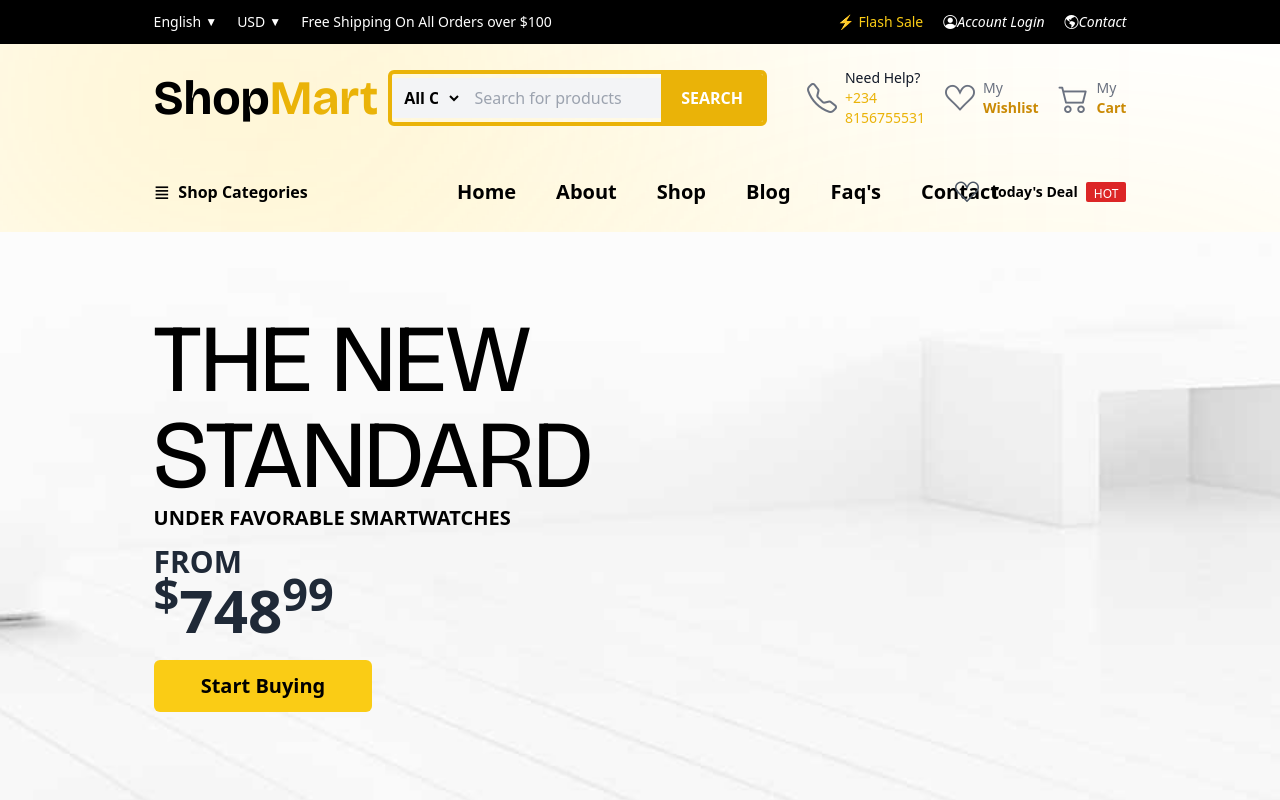
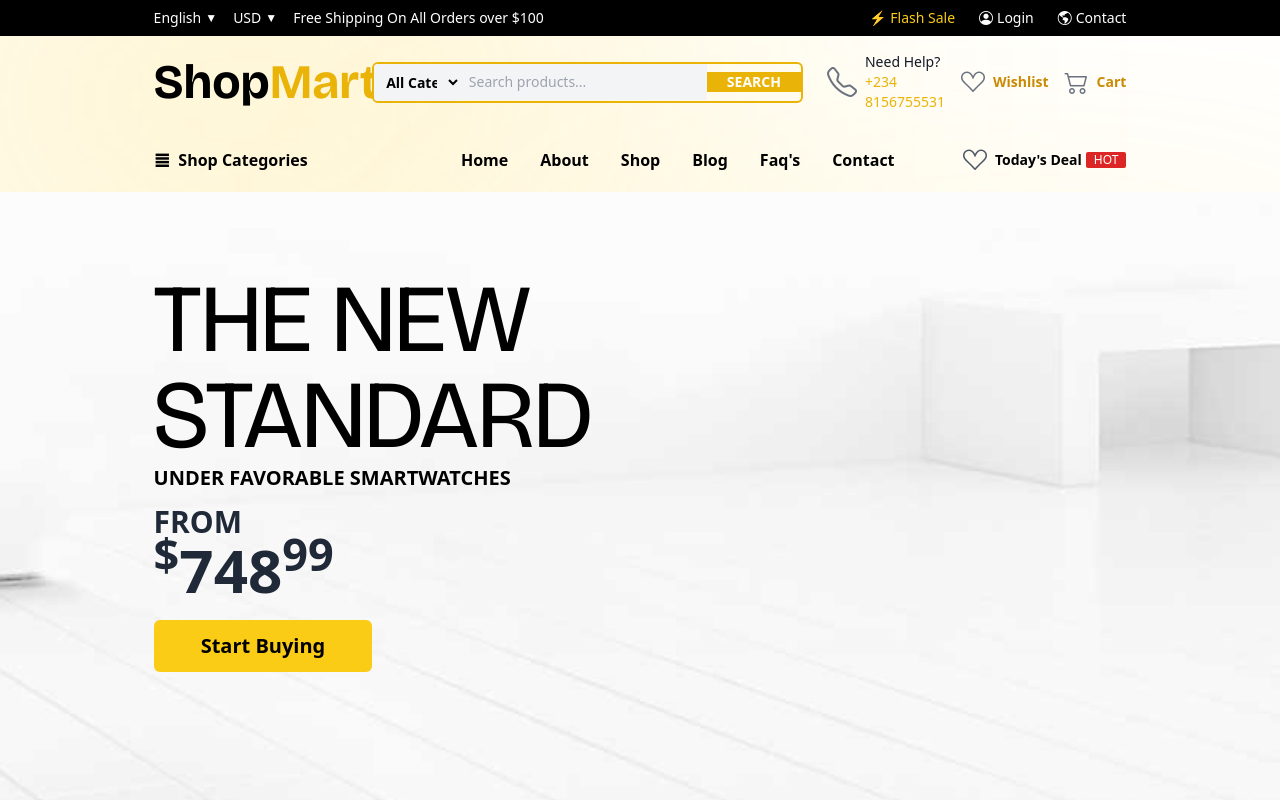
Before and after one commit to BakareHameed/ShopMart, a React (Vite) app: page / in a window 1280 px wide. Shown: the top 800 px of the page. Built offline with nearby package versions, Linux system fonts and the light colour scheme.

Commit message:
Made the navbar responsive

```diff
--- a/src/Components/Nav.jsx
+++ b/src/Components/Nav.jsx
@@ -2,9 +2,7 @@ import React, { useState } from "react";
 import { Link } from "react-router-dom";
 
 function Nav() {
-  const [menuOpen, SetMenuOpen] = React.useState(false);
-  const toggleMenu = () => SetMenuOpen(!menuOpen);
-
+  const [menuOpen, setMenuOpen] = useState(false);
   const [open, setOpen] = useState(false);
 
   const categories = [
@@ -17,140 +15,141 @@ function Nav() {
   ];
 
   return (
-    <>
     <nav className="w-full flex flex-col justify-center items-center relative">
       {/* Top Bar */}
-        <div className="top-nav w-full flex justify-between items-center bg-black text-white px-[8%] lg:px-[12%] py-3 text-sm">
-          <div className="flex w-1/2 gap-5 items-center">
+      <div className="top-nav w-full flex flex-col sm:flex-row justify-between items-center bg-black text-white px-4 md:px-[8%] lg:px-[12%] py-2 text-xs sm:text-sm gap-2 sm:gap-0">
+        <div className="flex flex-wrap gap-4 items-center justify-center sm:justify-start">
+          {/* Language */}
           <div className="relative group">
             <span className="cursor-pointer flex items-center hover:text-yellow-600">
               English <span className="ml-1 text-xs">▼</span>
             </span>
-              <ul className="absolute top-full left-0 bg-white text-black shadow-md rounded-md p-4 transition hidden group-hover:flex flex-col gap-2 z-50">
+            <ul className="absolute top-full left-0 bg-white text-black shadow-md rounded-md p-4 hidden group-hover:flex flex-col gap-2 z-50">
               <li>Francais</li>
               <li>Deutsch</li>
             </ul>
           </div>
+          {/* Currency */}
           <div className="relative group">
             <span className="cursor-pointer flex items-center hover:text-yellow-600">
               USD <span className="ml-1 text-xs">▼</span>
             </span>
-              <ul className="absolute top-full left-0 bg-white text-black shadow-md rounded-md p-4 transition hidden group-hover:flex flex-col gap-2 z-50">
+            <ul className="absolute top-full left-0 bg-white text-black shadow-md rounded-md p-4 hidden group-hover:flex flex-col gap-2 z-50">
               <li>CAD</li>
               <li>EURO</li>
             </ul>
           </div>
-            <p className="hide">Free Shipping On All Orders over $100</p>
+          <p className="hidden sm:block">Free Shipping On All Orders over $100</p>
         </div>
-          <ul className="flex gap-5 w-1/2 justify-end items-center">
+
+        <ul className="flex gap-4 sm:gap-6 justify-center sm:justify-end items-center text-xs sm:text-sm">
           <li className="text-yellow-400 flex items-center gap-1">
             ⚡<a href="#">Flash Sale</a>
           </li>
           <li>
-              <a href="#" className="hover:text-yellow-400 transition">
-                <i className="bi bi-person-circle">Account Login</i>
+            <a href="#" className="hover:text-yellow-400 transition flex items-center gap-1">
+              <i className="bi bi-person-circle"></i> Login
             </a>
           </li>
           <li>
-              <Link href="#" className="hover:text-yellow-400 transition">
-                <i className="bi bi-globe-americas">Contact</i>
+            <Link to="/contact" className="hover:text-yellow-400 transition flex items-center gap-1">
+              <i className="bi bi-globe-americas"></i> Contact
             </Link>
           </li>
         </ul>
       </div>
 
       {/* Middle Nav */}
-        <div className="middle-nav w-full flex justify-between items-center px-[5%] lg:px-[12%] py-6 gap-10">
-          <div className="w-1/5">
+      <div className="middle-nav w-full flex flex-col md:flex-row justify-between items-center px-4 md:px-[5%] lg:px-[12%] py-4 gap-6">
+        {/* Logo */}
+        <div className="flex justify-between w-full md:w-1/5">
           <Link to="/">
-              <h2
-                className="text-5xl font-bricolage text-black font-bold">
+            <h2 className="text-3xl md:text-5xl font-bricolage text-black font-bold">
               Shop<span className="text-yellow-500">Mart</span>
             </h2>
           </Link>
+          {/* Hamburger for mobile */}
+          <button className="md:hidden text-3xl" onClick={() => setMenuOpen(!menuOpen)}>
+            {menuOpen ? "✖" : "☰"}
+          </button>
         </div>
-          <div className="product-search flex items-center h-14 border-4 border-yellow-500 rounded-md w-1/2 overflow-hidden">
-            <select className="bg-gray-100 font-semibold p-2 w-1/3 border-none outline-none">
+
+        {/* Search */}
+        <div className="product-search flex items-center border-2 border-yellow-500 rounded-md w-full md:w-1/2 overflow-hidden">
+          <select className="bg-gray-100 font-semibold p-2 w-1/3 text-xs md:text-sm">
             <option>All Categories</option>
             <option>Camera</option>
             <option>Accessories</option>
             <option>Games</option>
             <option>Drones</option>
           </select>
-            <input type="text" placeholder="Search for products" className="w-full px-3 py-2 outline-none font-medium bg-gray-100" />
-            <button className="bg-yellow-500 text-white px-5 font-bold uppercase h-full">Search</button>
+          <input type="text" placeholder="Search products..." className="w-full px-2 py-2 outline-none text-xs md:text-sm bg-gray-100" />
+          <button className="bg-yellow-500 text-white px-4 md:px-5 font-bold uppercase text-xs md:text-sm h-full">Search</button>
         </div>
-          <div className="get-help flex gap-5 items-center w-1/3 justify-end">
+
+        {/* Help, Wishlist, Cart */}
+        <div className="get-help flex gap-4 items-center justify-center md:justify-end w-full md:w-1/3 text-xs md:text-sm">
           <div className="flex gap-2 items-center">
-              <span className="text-3xl text-gray-500">
+            <span className="text-xl md:text-3xl text-gray-500">
               <i className="bi bi-telephone"></i>
             </span>
-              <div className="flex flex-col text-sm">
+            <div className="flex flex-col">
               <span className="text-gray-900">Need Help?</span>
               <span className="text-yellow-500">+234 8156755531</span>
             </div>
           </div>
-            <Link to='/wishlist' className="flex gap-2 items-center">
-              <span className="text-3xl text-gray-500"><i className="bi bi-suit-heart"></i></span>
-              <div className="flex flex-col text-sm">
-                <span className="text-gray-500">My</span>
-                <span className="text-yellow-600 font-bold">Wishlist</span>
-              </div>
+          <Link to='/wishlist' className="flex items-center gap-2">
+            <i className="bi bi-suit-heart text-xl md:text-2xl text-gray-500"></i>
+            <span className="hidden md:block text-yellow-600 font-bold">Wishlist</span>
           </Link>
-            <Link to='/cart' className="flex gap-2 items-center">
-              <span className="text-3xl text-gray-500"><i className="bi bi-cart2"></i></span>
-              <div className="flex flex-col text-sm">
-                <span className="text-gray-500">My</span>
-                <span className="text-yellow-600 font-bold">Cart</span>
-              </div>
+          <Link to='/cart' className="flex items-center gap-2">
+            <i className="bi bi-cart2 text-xl md:text-2xl text-gray-500"></i>
+            <span className="hidden md:block text-yellow-600 font-bold">Cart</span>
           </Link>
         </div>
       </div>
 
-        {/* Bottom Bar */}
-        <div className={`w-full px-[5%] lg:px-[12%] py-6 flex justify-between items-center gap-6 transition-all duration-500 ${menuOpen ? 'h-auto' : ''}`}>
-          <div className="relative w-1/5 hide">
-            <div
-              className="flex items-center justify-between cursor-pointer"
-              onClick={()=> setOpen(!open)}
-              >
-                <div className="flex items-center gap-2">
+      {/* Bottom Nav */}
+      <div className={`w-full px-4 md:px-[5%] lg:px-[12%] py-4 flex-col md:flex-row justify-between items-center gap-6 transition-all duration-500 ${menuOpen ? 'flex' : 'hidden md:flex'}`}>
+        {/* Categories Dropdown */}
+        <div className="relative w-full md:w-1/5">
+          <div className="flex items-center justify-between cursor-pointer font-bold" onClick={() => setOpen(!open)}>
+            <span className="flex items-center gap-2">
               <span className="text-xl">≣</span>
-                  <span className="font-bold">Shop Categories</span>
+              Shop Categories
+            </span>
           </div>
-            </div>
-
           {open && (
-              <ul className="absolute top-full left-0 bg-white shadow-md rounded-md overflow-hidden mt-2 w-full z-40 transition-all duration-300">
+            <ul className="absolute top-full left-0 bg-white shadow-md rounded-md overflow-hidden mt-2 w-full z-40">
               {categories.map((label, i) => (
-                  <a href="" key={i} className="flex items-center gap-3 px-4 py-2 border-b last:border-none hover:bg-gray-100">
-                    <span>{label}</span>
+                <a key={i} href="#" className="flex items-center px-4 py-2 border-b last:border-none hover:bg-gray-100">
+                  {label}
                 </a>
               ))}
             </ul>
           )}
         </div>
-          <ul className="flex gap-10 w-2/5 nav-menu font-bold">
-            <li><Link to="/" className="hover:text-yellow-500 text-xl transition">Home</Link></li>
-            <li><Link to="/about" className="hover:text-yellow-500 text-xl transition">About</Link></li>
-            <li><Link to="/shop" className="hover:text-yellow-500 text-xl transition">Shop</Link></li>
-            <li><Link to="/blog" className="hover:text-yellow-500 text-xl transition">Blog</Link></li>
-            <li><Link to="/faq" className="hover:text-yellow-500 text-xl transition">Faq's</Link></li>
-            <li><Link to="/contact" className="hover:text-yellow-500 text-xl transition">Contact</Link></li>
+
+        {/* Main Links */}
+        <ul className="flex flex-col md:flex-row gap-4 md:gap-8 font-bold w-full md:w-2/5 text-center">
+          <li><Link to="/" className="hover:text-yellow-500 transition">Home</Link></li>
+          <li><Link to="/about" className="hover:text-yellow-500 transition">About</Link></li>
+          <li><Link to="/shop" className="hover:text-yellow-500 transition">Shop</Link></li>
+          <li><Link to="/blog" className="hover:text-yellow-500 transition">Blog</Link></li>
+          <li><Link to="/faq" className="hover:text-yellow-500 transition">Faq's</Link></li>
+          <li><Link to="/contact" className="hover:text-yellow-500 transition">Contact</Link></li>
         </ul>
-          <Link to='/wishlist' className="flex items-center gap-3 hide">
-            <span className="text-2xl text-gray-600">
-              <i className="bi bi-suit-heart"></i>
-            </span>
-            <div className="flex items-center gap-2">
+
+        {/* Today's Deal */}
+        <Link to='/wishlist' className="flex items-center gap-2 mt-4 md:mt-0">
+          <i className="bi bi-suit-heart text-lg md:text-2xl text-gray-600"></i>
+          <div className="flex items-center gap-1">
             <span className="font-bold text-sm">Today's Deal</span>
-              <span className="bg-red-600 text-white text-xs px-2 pt-1 rounded-sm uppercase relative">hot</span>
+            <span className="bg-red-600 text-white text-xs px-2 rounded-sm uppercase">Hot</span>
           </div>
         </Link>
-          {menuOpen && <span onClick={toggleMenu} className="text-2xl absolute top-4 right-4 cursor-pointer ">X</span>}
       </div>
     </nav>
-    </>
   );
 }
 
```
Lines whose indentation alone changed are shown as unchanged.
